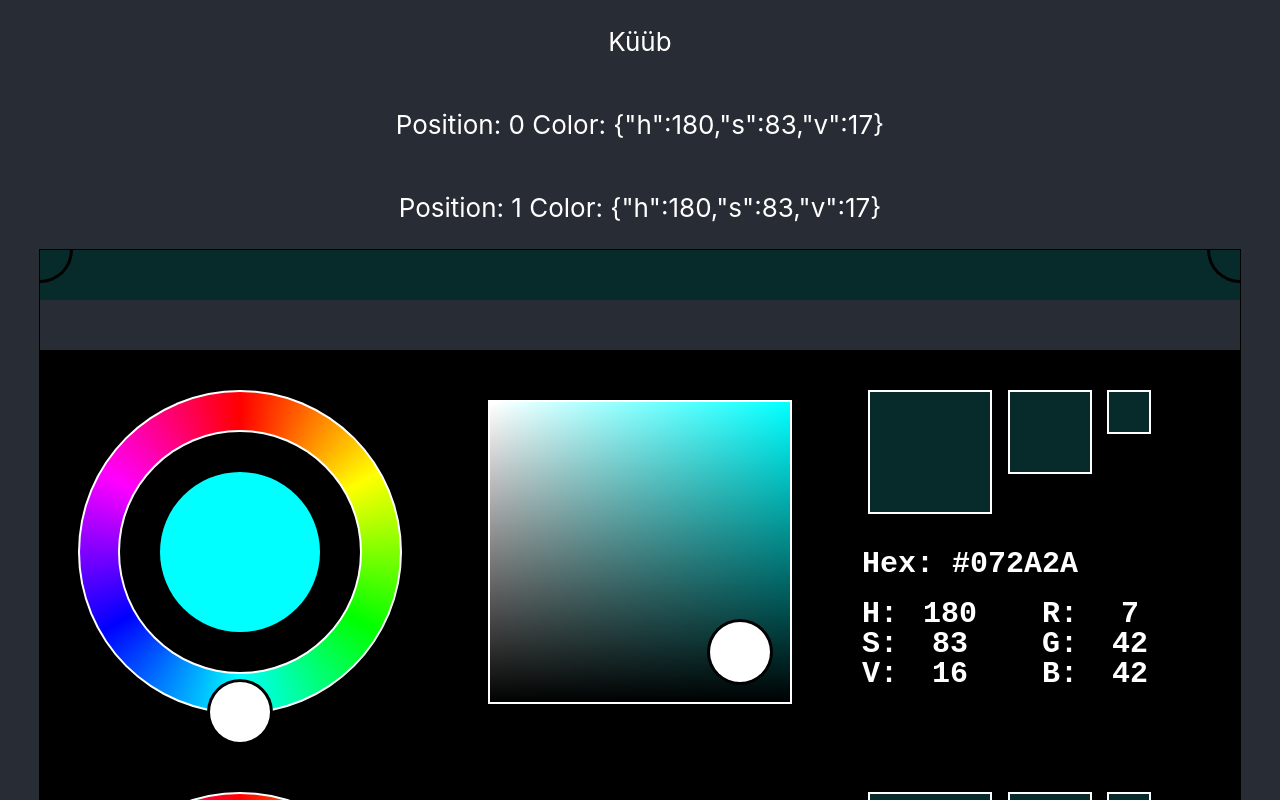
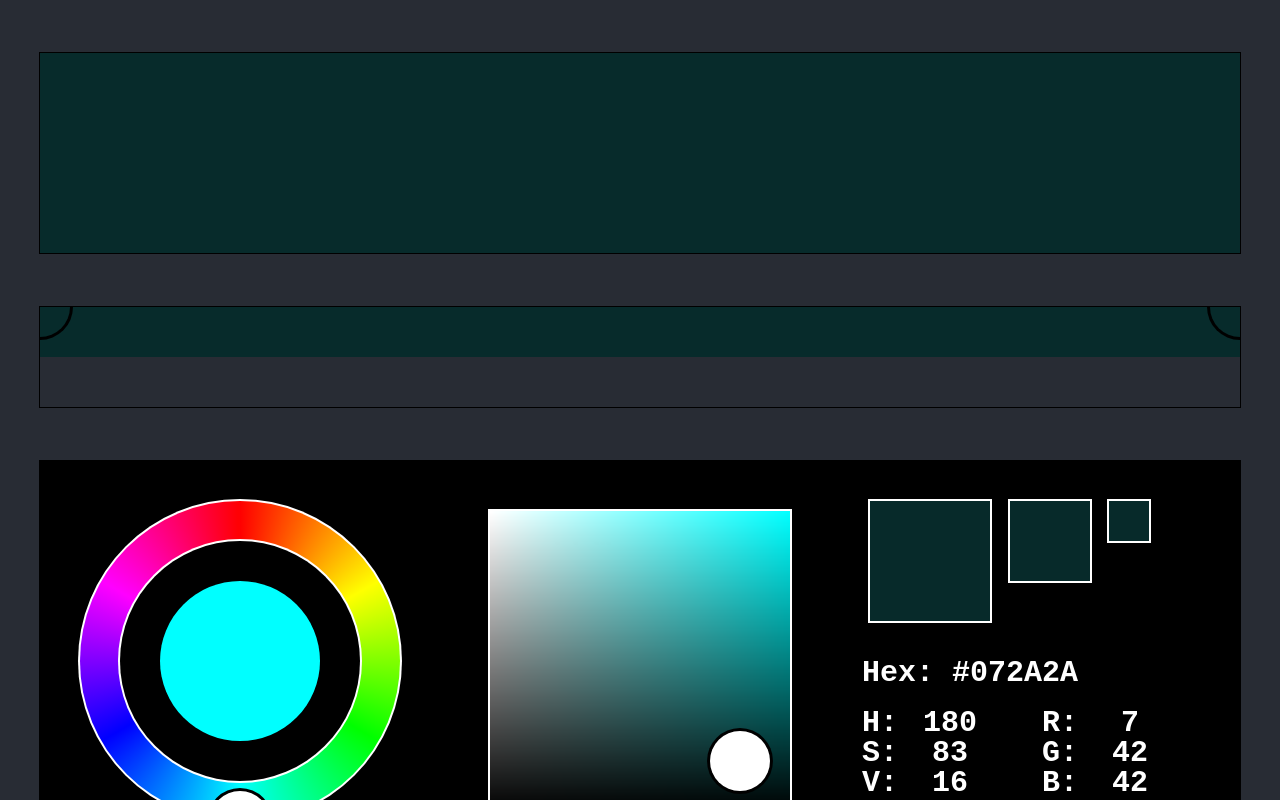
Before and after one commit to Simon-Sprouse/Color-Selection, a React (Create React App) app in the folder my-app/: page / in a window 1280 px wide. Shown: the top 800 px of the page. Built offline with nearby package versions, Linux system fonts and the light colour scheme.

Commit message:
main gradient display

```diff
--- a/my-app/src/App.js
+++ b/my-app/src/App.js
@@ -3,6 +3,7 @@ import { useState, useCallback } from 'react';
 import './App.css';
 import ColorWheel from './ColorWheel';
 import GradientBar from './GradientBar';
+import DisplayBar from './DisplayBar';
 
 function App() {
 
@@ -49,17 +50,22 @@ function App() {
     return (
         <div className="App">
         <header className="App-header">
-            <p>Küüb</p>
-            {positions.map((pos, index) => (
+            {/* <p>Küüb</p> */}
+            {/* {positions.map((pos, index) => (
                 <p>Position: {pos}  Color: {JSON.stringify(hsvValues[index])}</p>
-            ))}
+            ))} */}
+            <p></p>
+            <DisplayBar hsvValues={hsvValues} positions={positions}/>
+            <p></p>
             <GradientBar hsvValues={hsvValues} setPositions={setPositions}/>
+            <p></p>
             {hsvValues.map((ref, index) => (
                 <ColorWheel key={index} updateHsv={newHsv => updateHsvValue(index, newHsv)}/>
             ))}
+            <p></p>
             <button onClick={addColorWheel}>Add Color</button>
             <button onClick={removeColorWheel}>Remove Color</button>
-
+            <p></p>
 
         </header>
         </div>
--- /dev/null
+++ b/my-app/src/DisplayBar.js
@@ -0,0 +1,59 @@
+import { useRef, useEffect } from 'react';
+
+import { hsvToRgbString } from './colorFunctions';
+
+function DisplayBar({hsvValues, positions}) {
+
+
+    const canvasRef = useRef(null);
+
+
+
+    useEffect(() => {
+        const canvas = canvasRef.current;
+        const ctx = canvas.getContext("2d");
+        ctx.fillStyle="black";
+        ctx.fillRect(0, 0, canvas.width, canvas.height);
+
+
+
+
+        const gradient = ctx.createLinearGradient(0, 0, canvas.width, 0);
+
+
+
+
+        if (hsvValues.length >= 2 && hsvValues.length == positions.length) {
+
+
+            for (let i = 0; i < hsvValues.length; i++) {
+
+                gradient.addColorStop(positions[i], hsvObjectToRgbString(hsvValues[i]));
+            }
+            ctx.fillStyle = gradient;
+            ctx.fillRect(0, 0, canvas.width, canvas.height);
+
+        }
+
+
+    }, [hsvValues, positions]);
+
+    function hsvObjectToRgbString(hsv) {
+        return hsvToRgbString(hsv.h, hsv.s, hsv.v)
+    }
+
+
+
+
+    return (
+        <>
+            {/* {positions.map((pos, index) => (
+                <p key={index}>Position: {pos}  Color: {JSON.stringify(hsvValues[index])}</p>
+            ))}
+            <p>Purple hair, purple hair, I'm a fuzzy fertile bear</p> */}
+            <canvas width="1200" height="200" ref={canvasRef}></canvas>
+        </>
+    )
+}
+
+export default DisplayBar;
```
